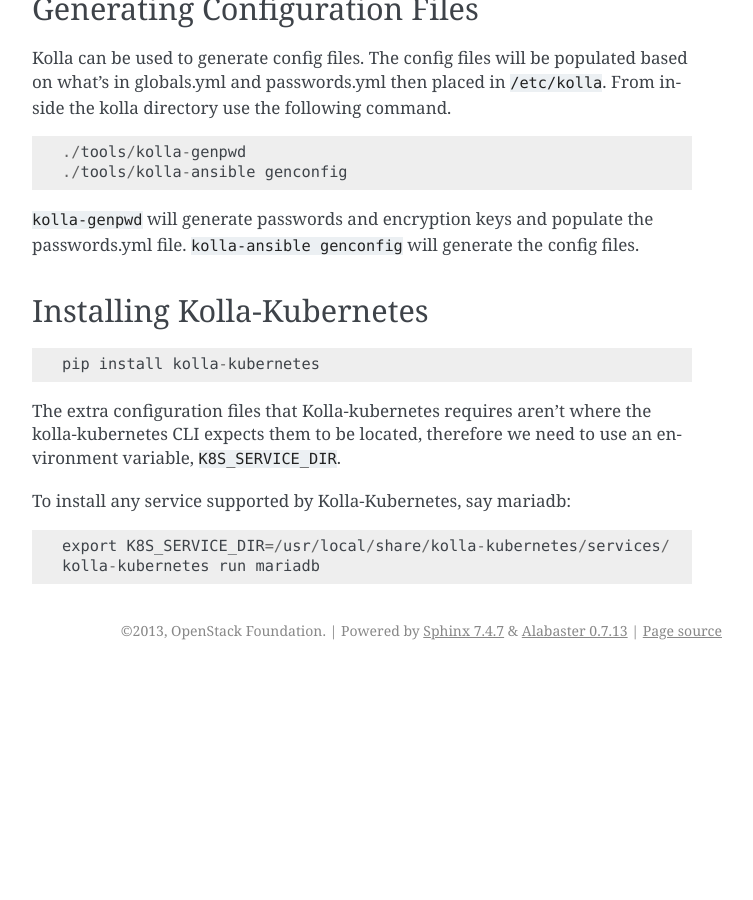
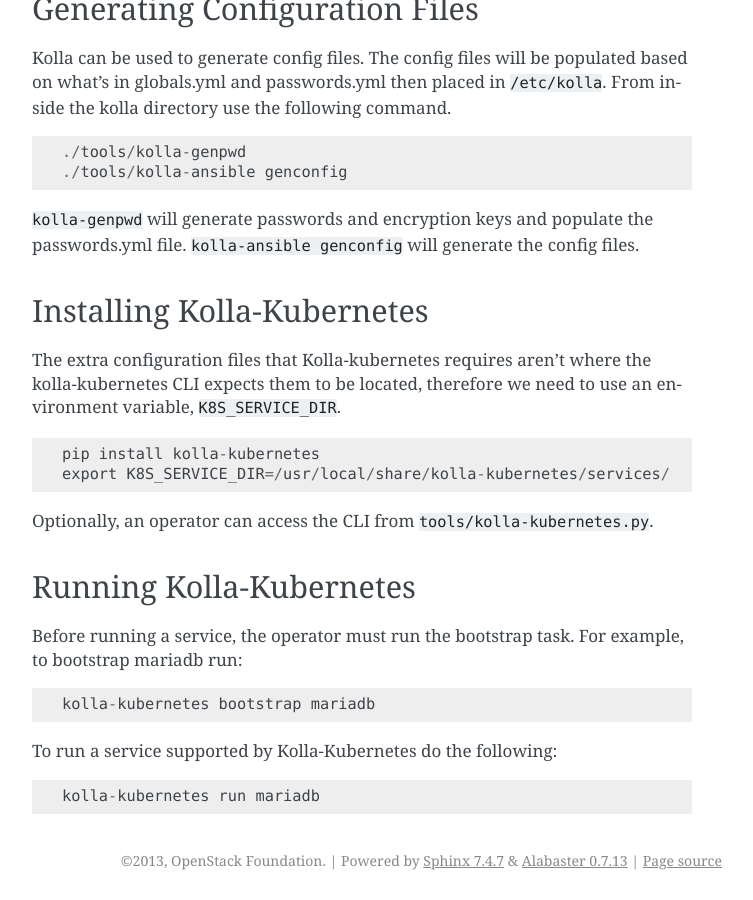
Before and after one commit to openstack-archive/kolla-kubernetes, a Sphinx documentation site: the page built from doc/source/quickstart.rst, in a window 1280 px wide and 900 px high, scrolled down 1602 px. Shown: the whole window, without its empty margins (388-1141 px from the left). Built offline with Sphinx 7.4.7, drawn with Linux system fonts in a browser that asks for light colours; before the commit the page ends 2272 px from its top, so only the background shows below that; some of the changed text lies outside the part shown.

Commit message:
Add bootstrap method to the quickstart doc
Change-Id: Id68b5278a9e13915e2ff91a2ffa68919c0e37eaa
Partially-implements: blueprint documentation-initialization

```diff
--- a/doc/source/quickstart.rst
+++ b/doc/source/quickstart.rst
@@ -91,17 +91,25 @@ Kolla can be used to generate config files.  The config files will be populated
 Installing Kolla-Kubernetes
 ===========================
 
-::
-
-    pip install kolla-kubernetes
-
 The extra configuration files that Kolla-kubernetes requires aren't where
 the kolla-kubernetes CLI expects them to be located, therefore we need to
 use an environment variable, ``K8S_SERVICE_DIR``.
 
-To install any service supported by Kolla-Kubernetes, say mariadb:
-
 ::
 
+    pip install kolla-kubernetes
     export K8S_SERVICE_DIR=/usr/local/share/kolla-kubernetes/services/
+
+Optionally, an operator can access the CLI from ``tools/kolla-kubernetes.py``.
+
+Running Kolla-Kubernetes
+========================
+
+Before running a service, the operator must run the bootstrap task.
+For example, to bootstrap mariadb run::
+
+   kolla-kubernetes bootstrap mariadb
+
+To run a service supported by Kolla-Kubernetes do the following::
+
     kolla-kubernetes run mariadb
```
